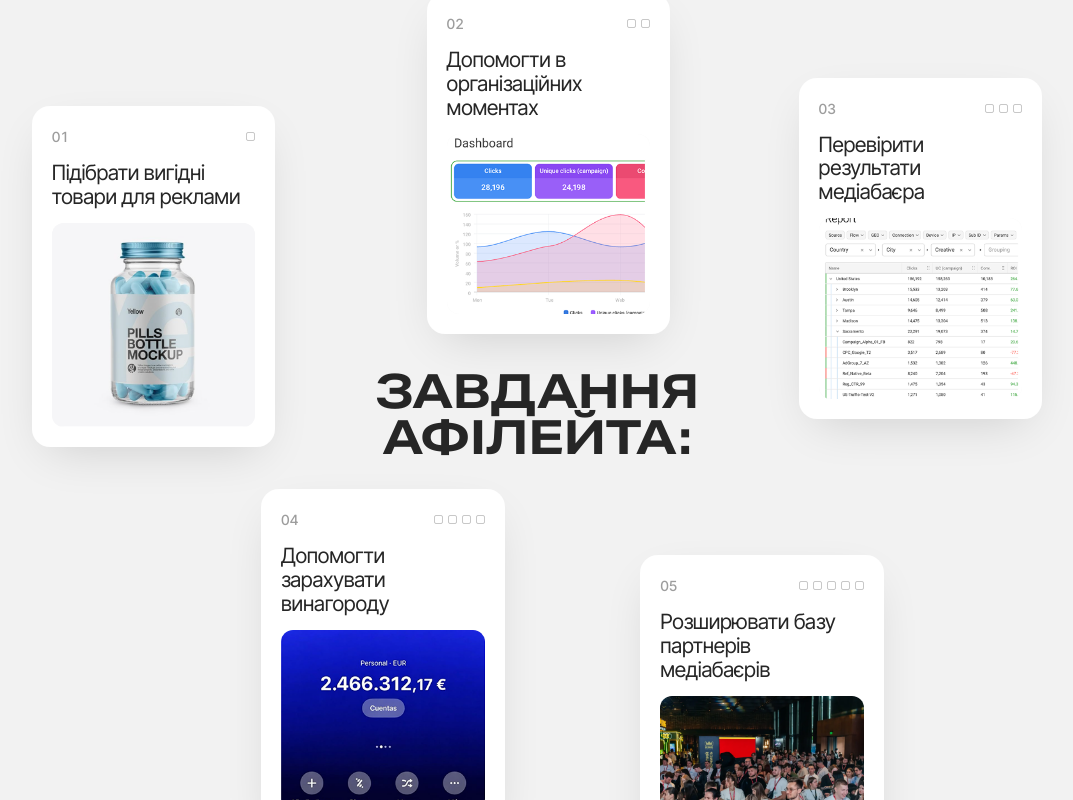
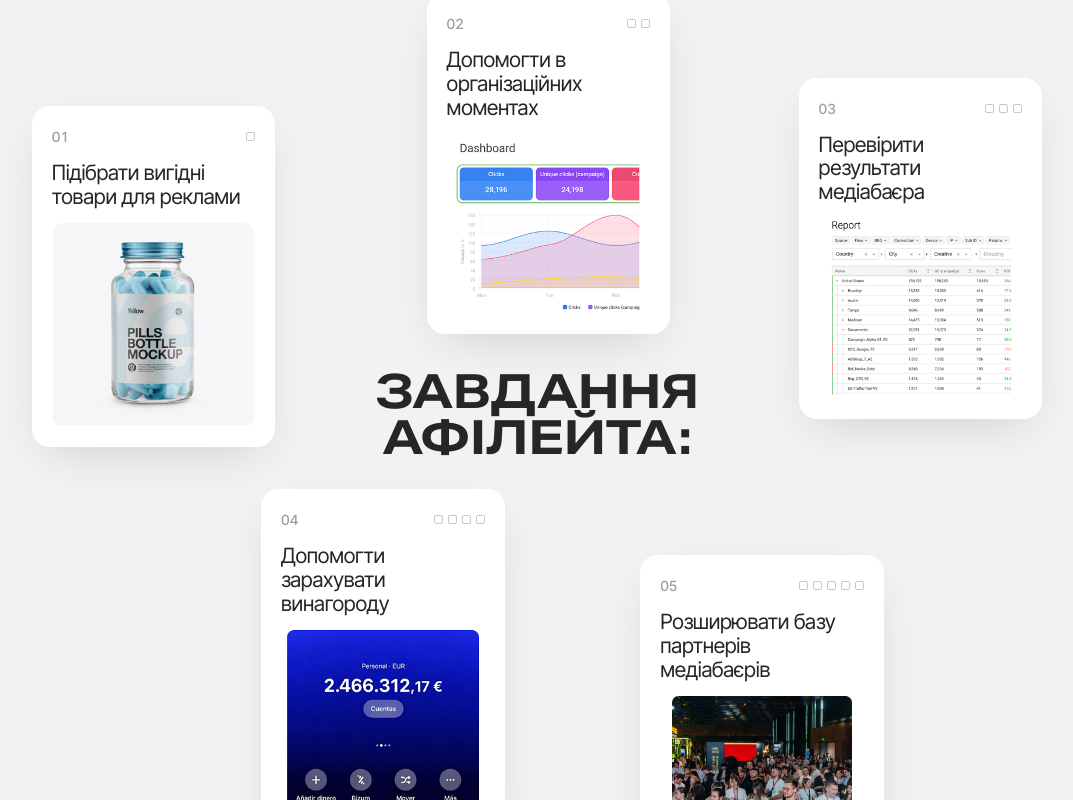
Before and after one commit to Vladymyr226/quantum-front, a Next.js app: page /courses/affiliate in a window 1280 px wide. Shown: the part 1140-1940 px from the top of the page, without its empty margins (103-1176 px from the left). Built offline with nearby package versions, Linux system fonts and the light colour scheme.

Commit message:
Fix Course Tasks

```diff
--- a/src/components/course/CourseTasks.tsx
+++ b/src/components/course/CourseTasks.tsx
@@ -47,13 +47,13 @@ function StackedCard({ task, index }: { task: CourseTask; index: number }) {
     <div className="rounded-[16px] bg-white p-5 shadow-[0_10px_40px_-12px_rgba(0,0,0,0.12)]">
       <CardHeader number={task.number} index={index} />
       <h3 className={`mt-4 text-[22px] ${CARD_TITLE}`}>{task.title}</h3>
-      <div className="relative mt-5 aspect-[4/3] overflow-hidden rounded-[12px] bg-black/[0.03]">
+      <div className="relative mt-5 aspect-[4/3] overflow-hidden rounded-[12px]">
         <Image
           src={task.image}
           alt={task.imageAlt}
           fill
           sizes="100vw"
-          className="object-cover"
+          className="object-contain"
         />
       </div>
     </div>
@@ -86,13 +86,13 @@ function ScatterCard({
       >
         {task.title}
       </h3>
-      <div className="relative mt-3.5 min-h-0 flex-1 overflow-hidden rounded-[12px] bg-black/[0.03]">
+      <div className="relative mt-3.5 min-h-0 flex-1 overflow-hidden rounded-[12px]">
         <Image
           src={task.image}
           alt={task.imageAlt}
           fill
           sizes="25vw"
-          className="object-cover"
+          className="object-contain"
         />
       </div>
     </div>
```
